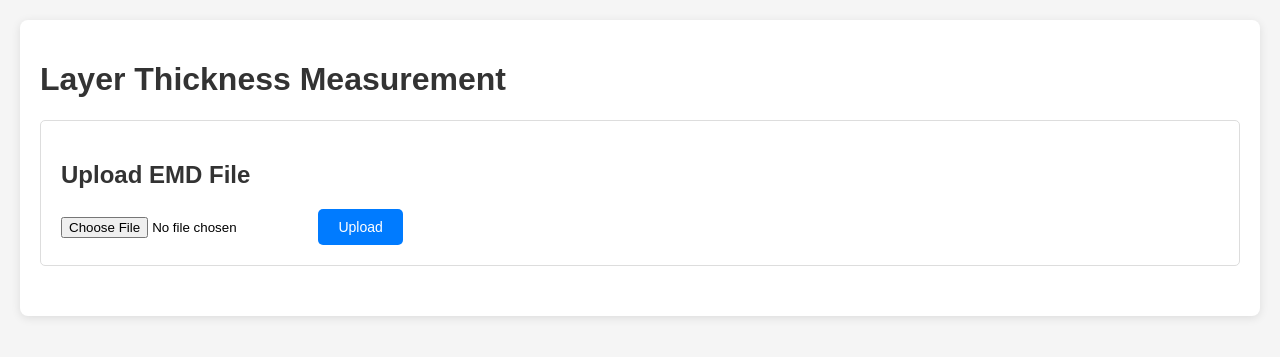
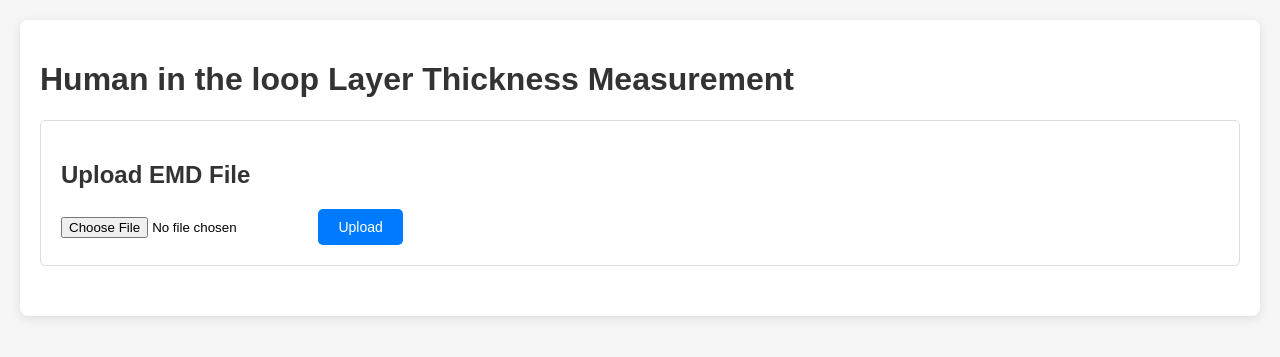
Before and after one commit to utkarshp1161/thickness-mapping-webapp, a Flask app: page / in a window 1280 px wide. Shown: the top 357 px of the page. Run offline with Flask 3, Linux system fonts and the light colour scheme.

Commit message:
change: html - name

```diff
--- a/templates/thickness.html
+++ b/templates/thickness.html
@@ -8,7 +8,7 @@
 </head>
 <body>
     <div class="container">
-        <h1>Layer Thickness Measurement</h1>
+        <h1>Human in the loop Layer Thickness Measurement</h1>
 
         <!-- File Upload Section -->
         <div class="upload-section">
```
